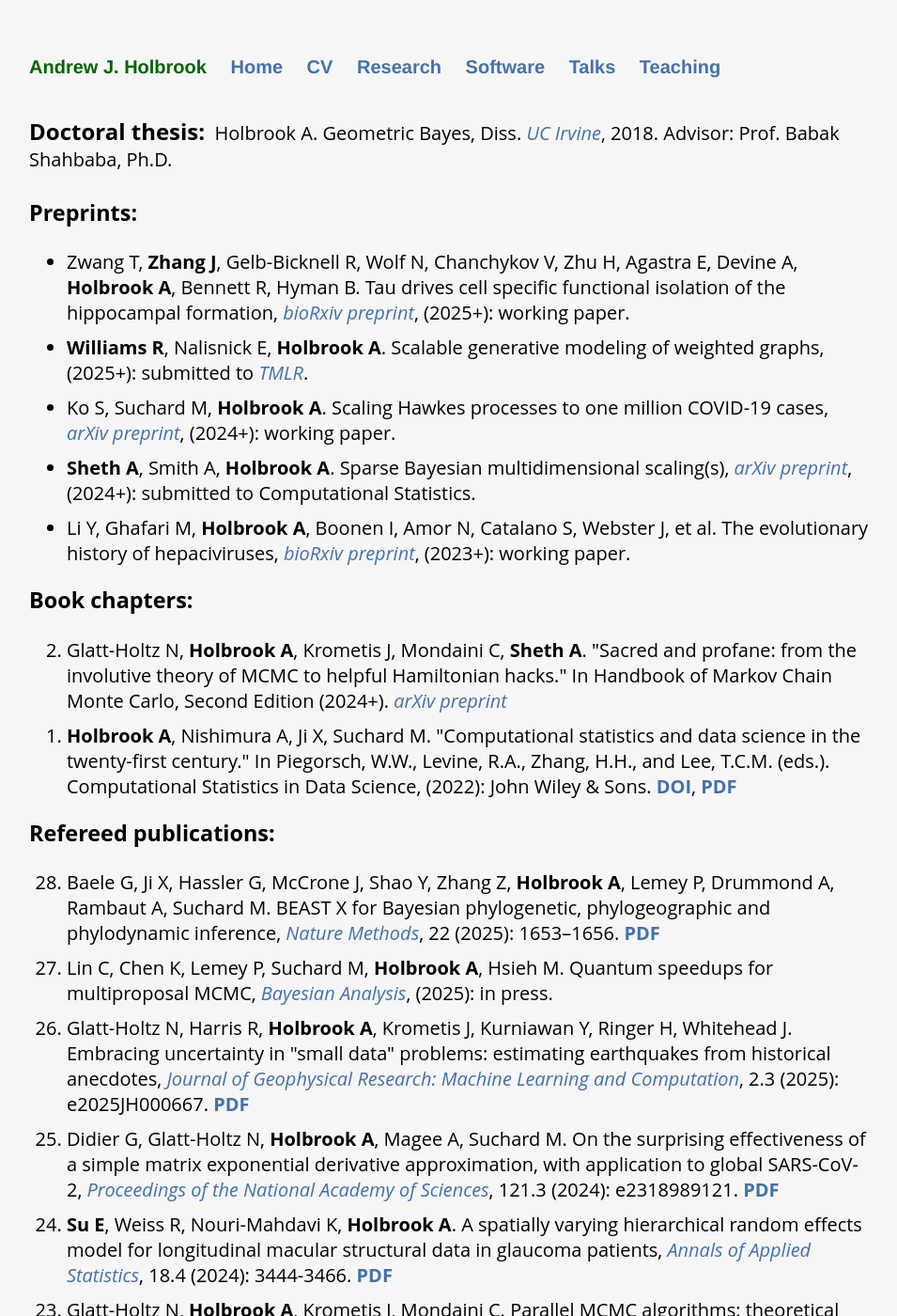
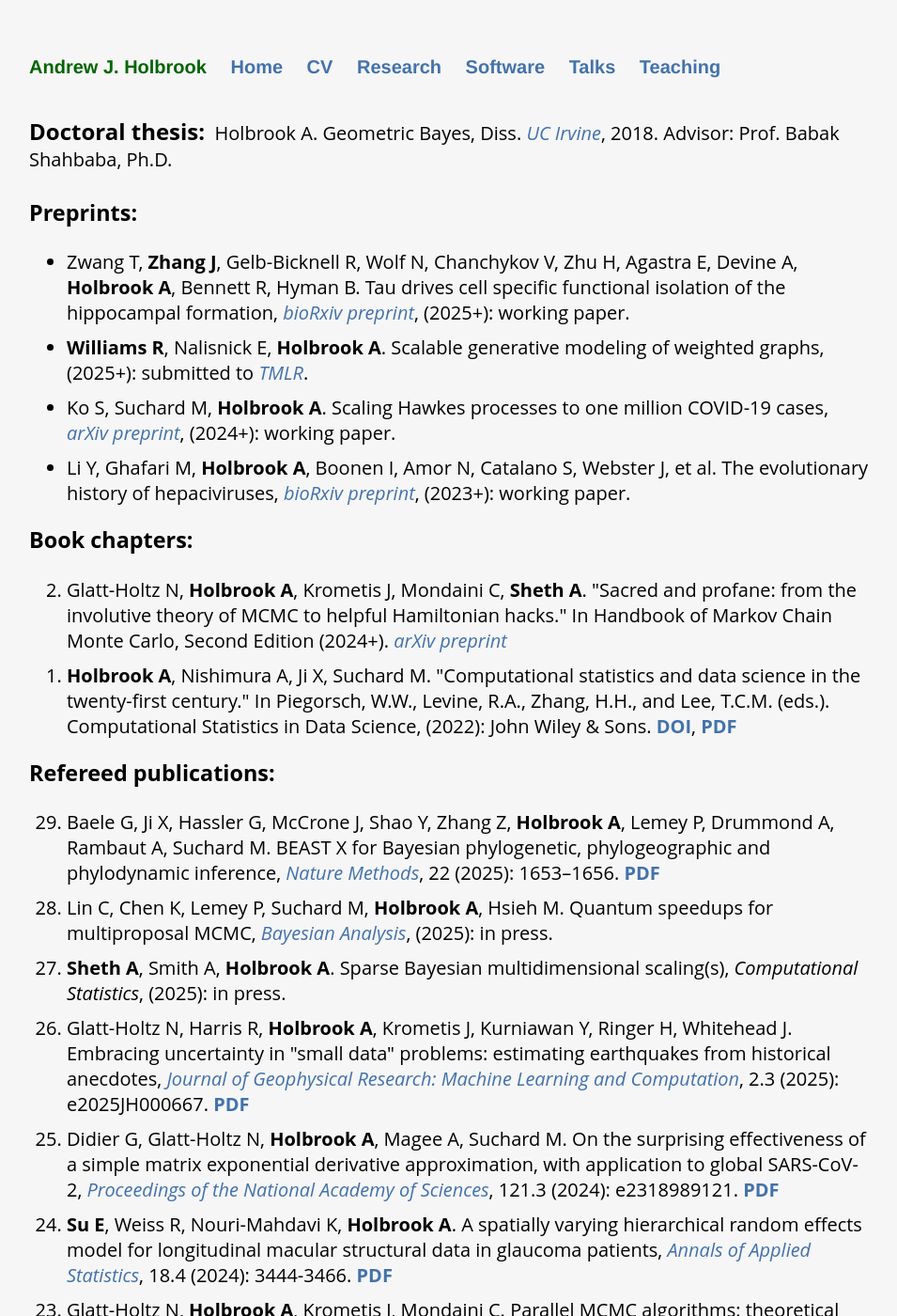
Before and after one commit to andrewjholbrook/andrewjholbrook.github.io, a Jekyll site: the page built from research.html, in a window 1280 px wide and 1400 px high. Shown: the whole window at 94% size, without its empty margins (161-1116 px from the left). Built offline with Jekyll 4.4.1, drawn with Linux system fonts in a browser that asks for light colours; a style sheet for code colours, icons or effects is not loaded.

Commit message:
amis paper

```diff
--- a/research.html
+++ b/research.html
@@ -14,7 +14,6 @@ title: Andrew Holbrook | Research
     <li>Zwang T, <b>Zhang J</b>, Gelb-Bicknell R, Wolf N, Chanchykov V, Zhu H, Agastra E, Devine A,  <b>Holbrook A</b>,  Bennett R,  Hyman B. Tau drives cell specific functional isolation of the hippocampal formation, <i><a href="https://doi.org/10.1101/2025.08.10.669580" target="_blank">bioRxiv preprint</a></i>, (2025+): working paper.</li>
     <li><b>Williams R</b>, Nalisnick E, <b>Holbrook A</b>. Scalable generative modeling of weighted graphs, (2025+): submitted to <i><a href="https://openreview.net/forum?id=yWKkBOcD18" target="_blank">TMLR</a></i>.
         <li> Ko S, Suchard M, <b>Holbrook A</b>. Scaling Hawkes processes to one million COVID-19 cases, <i><a href="https://arxiv.org/abs/2407.11349" target="_blank">arXiv preprint</a></i>, (2024+): working paper. </li>
-        <li> <b>Sheth A</b>, Smith A, <b>Holbrook A</b>. Sparse Bayesian multidimensional scaling(s), <i><a href="https://arxiv.org/abs/2406.15573" target="_blank">arXiv preprint</a></i>, (2024+): submitted to Computational Statistics. </li>
         <li> Li Y, Ghafari M, <b>Holbrook A</b>, Boonen I, Amor N, Catalano S, Webster J, et al. The evolutionary history of hepaciviruses, <i><a href="https://doi.org/10.1101/2023.06.30.547218" target="_blank">bioRxiv preprint</a></i>, (2023+): working paper. </li>
   </ul>
 
@@ -32,6 +31,7 @@ John Wiley & Sons. <b><a href="https://doi.org/10.1002/9781118445112.stat08324"
   <ol id="pubs" reversed>
     <li>Baele G, Ji X, Hassler G, McCrone J, Shao Y, Zhang Z, <b>Holbrook A</b>, Lemey P, Drummond A, Rambaut A, Suchard M. BEAST X for Bayesian phylogenetic, phylogeographic and phylodynamic inference, <i><a href="https://www.nature.com/articles/s41592-025-02751-x" target="_blank">Nature Methods</a></i>, 22 (2025): 1653–1656. <a href="papers/natmeth.pdf" target="_blank"><b>PDF</b></a></li>
     <li> Lin C, Chen K, Lemey P, Suchard M, <b>Holbrook A</b>, Hsieh M. Quantum speedups for multiproposal MCMC, <i><a href="https://doi.org/10.1214/25-BA1546" target="_blank">Bayesian Analysis</a></i>, (2025): in press. </li>
+    <li> <b>Sheth A</b>, Smith A, <b>Holbrook A</b>. Sparse Bayesian multidimensional scaling(s), <i>Computational Statistics</a></i>, (2025): in press. </li>
     <li>Glatt-Holtz N, Harris R, <b>Holbrook A</b>, Krometis J, Kurniawan Y, Ringer H, Whitehead J. Embracing uncertainty in "small data" problems: estimating earthquakes from historical anecdotes, <i><a href="https://doi.org/10.1029/2025JH000667" target="_blank">Journal of Geophysical Research: Machine Learning and Computation</a></i>, 2.3 (2025): e2025JH000667. <a href="papers/tsunami.pdf" target="_blank"><b>PDF</b></a></li>
     <li> Didier G, Glatt-Holtz N, <b>Holbrook A</b>, Magee A, Suchard M. On the surprising effectiveness of a simple matrix exponential derivative approximation, with application to global SARS-CoV-2, <i><a href="https://doi.org/10.1073/pnas.2318989121" target="_blank">Proceedings of the National Academy of Sciences</a></i>, 121.3 (2024): e2318989121. <a href="papers/pnas.pdf" target="_blank"><b>PDF</b></a></li>
                         <li> <b>Su E</b>, Weiss R, Nouri-Mahdavi K, <b>Holbrook A</b>. A spatially varying hierarchical random effects model for longitudinal macular structural data in glaucoma patients, <i><a href="http://dx.doi.org/10.1214/24-AOAS1944" target="_blank">Annals of Applied Statistics</a></i>, 18.4 (2024): 3444-3466. <a href="papers/ericasu.pdf" target="_blank"><b>PDF</b></a></li>
```
